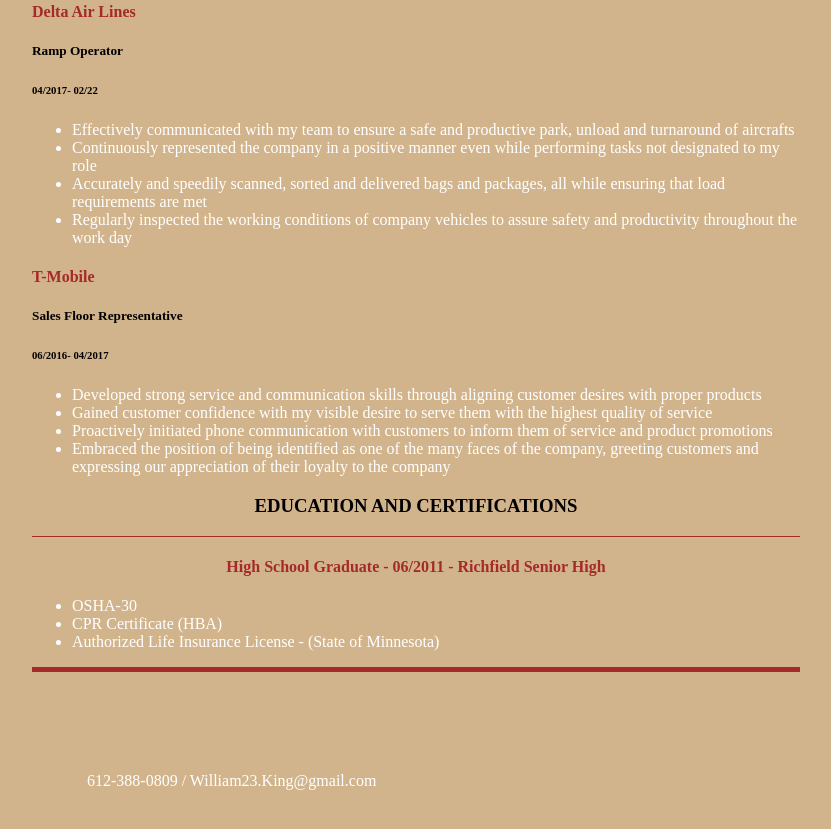
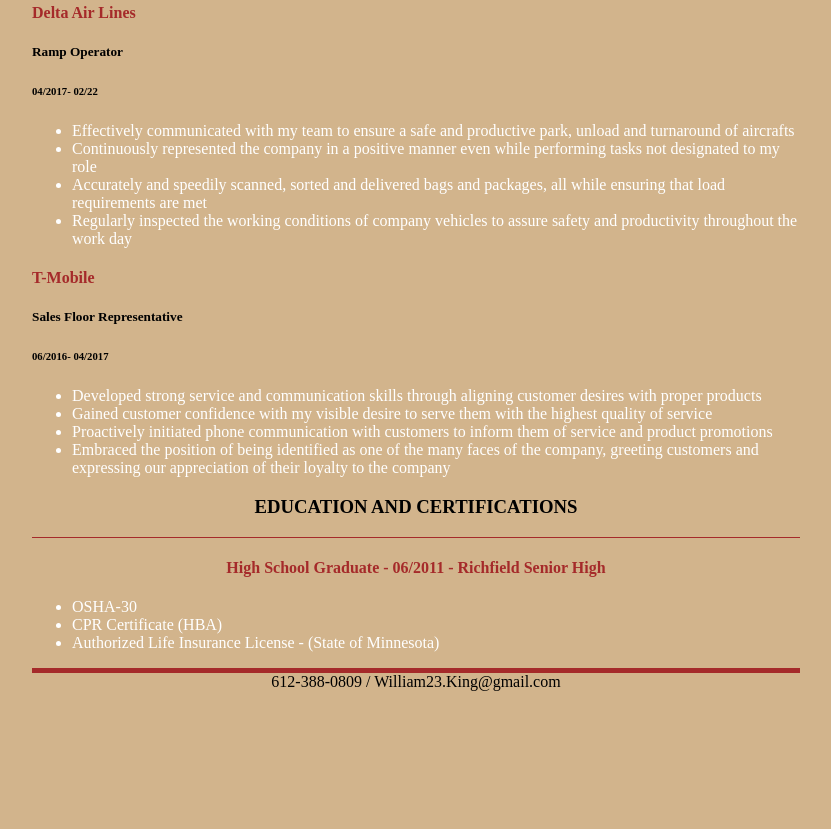
Before and after one commit to LiamKing1/wking2022.github.io, a plain HTML site: page index.html in a window 1280 px wide. Shown: the part 867-1696 px from the top of the page, without its empty margins (224-1055 px from the left). Drawn offline with Linux system fonts and the light colour scheme.

Commit message:
Update index.html

```diff
--- a/index.html
+++ b/index.html
@@ -8,14 +8,12 @@
 </head>
 
 <body>
-
+  <div>
+    <h1>William A. King III</h1>
+  </div>
   <div class=Personal>
     <h5>Cell Phone: 612-388-0809</h5>
     <h5>Address: 3727 Foss Rd, Minneapolis, MN 55421</h5>
-  </div>
-
-  <div>
-    <h1>William A. King III</h1>
   </div>
 
   <div>
@@ -83,8 +81,8 @@
   </div>
 
   <div class="Info">
-    <ul>
-      <p>612-388-0809  /  William23.King@gmail.com</p>
+    612-388-0809 / William23.King@gmail.com
   </div>
+
 </body>
 </html>
```
